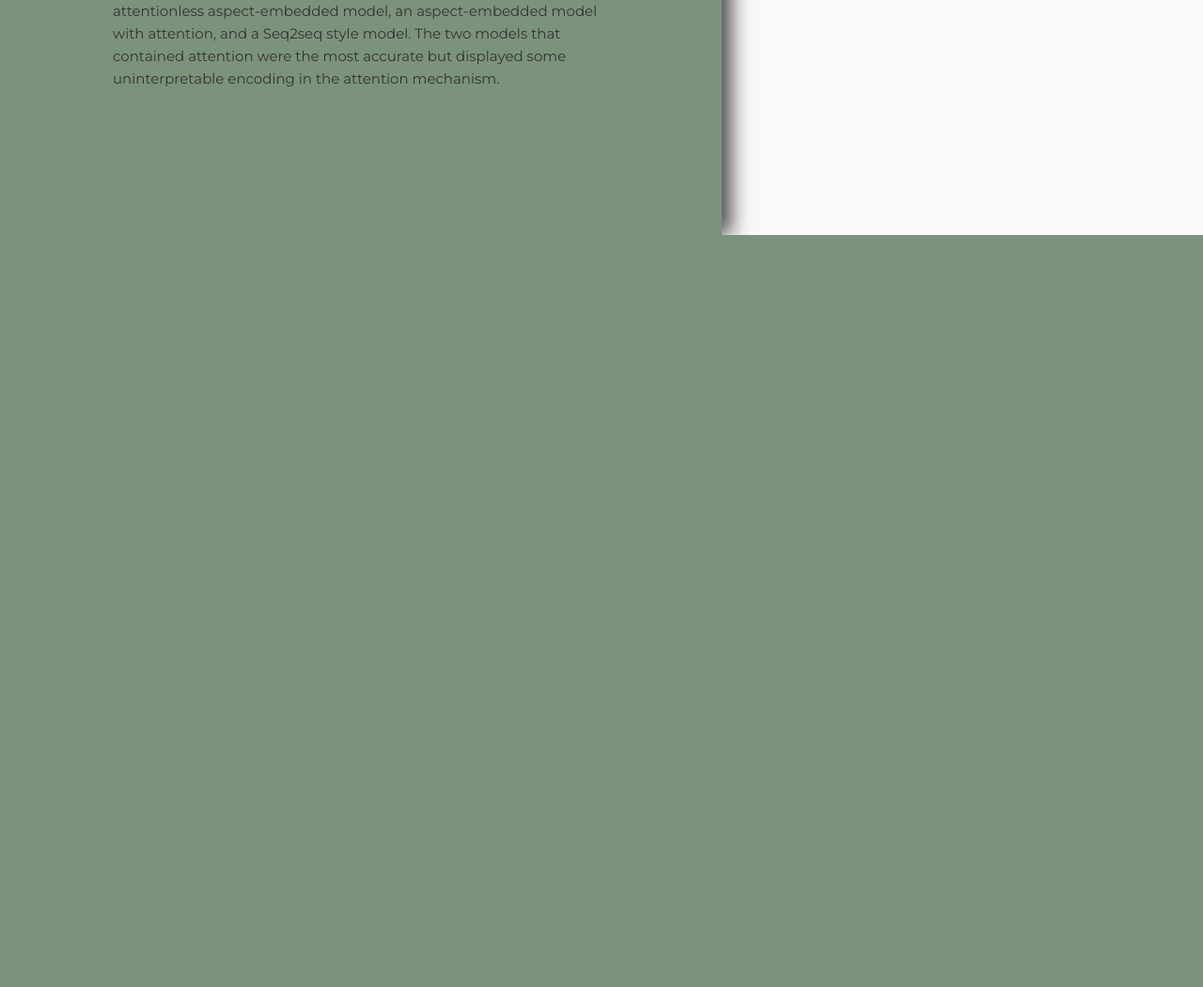
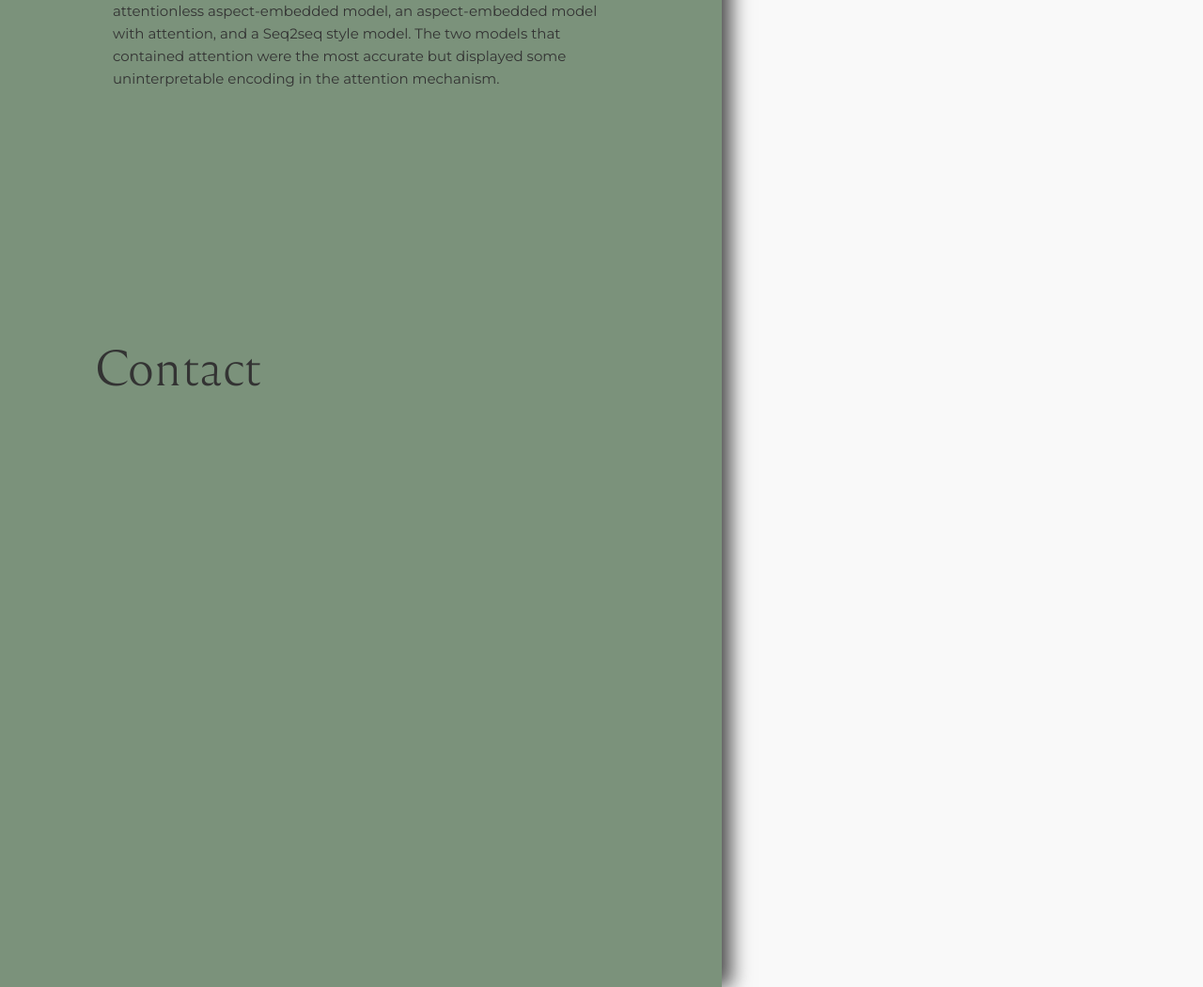
Before and after one commit to DominiAetheres/personal-website, a Flask app: page / in a window 1280 px wide. Shown: the part 2150-3200 px from the top of the page at 94% size. Before the commit the page ends 2400 px from the top, so only its background shows below. Run offline with Flask 3, Linux system fonts and the light colour scheme; some web fonts are replaced.

Commit message:
Added contacts section

```diff
--- a/app/static/landing.js
+++ b/app/static/landing.js
@@ -33,6 +33,12 @@ const imageData = [
         title: "Waxing Crescent",
         lang: "en",
         spec: "200mm f/4"
+    },
+    {
+        path: 'static/images/panda.jpg',
+        title: "红山动物园 江苏",
+        lang: "ch",
+        spec: "200mm f/4"
     }
 ]
 
@@ -60,6 +66,9 @@ const observer = new IntersectionObserver((cards) => {
             }
             else if(card.target === cardDivs[2]) {
                 infoIndex = 2;
+            }
+            else if(card.target === cardDivs[3]) {
+                infoIndex = 3;
             }
 
             /**
--- a/app/templates/landing.html
+++ b/app/templates/landing.html
@@ -55,9 +55,15 @@
             </div>
         </div>
     </div>
+
+    <div id="contact" class="card">
+        <div class="info">
+            <h1>Contact</h1>
+        </div>
+    </div>
 </div>
 
-<div id="contact" class="image-container">
+<div id="images" class="image-container">
     <div id="image-div" class="image">
         <img id="image" src="">
     </div>
```
Also changed, not shown: app/static/images/panda.jpg (added).
